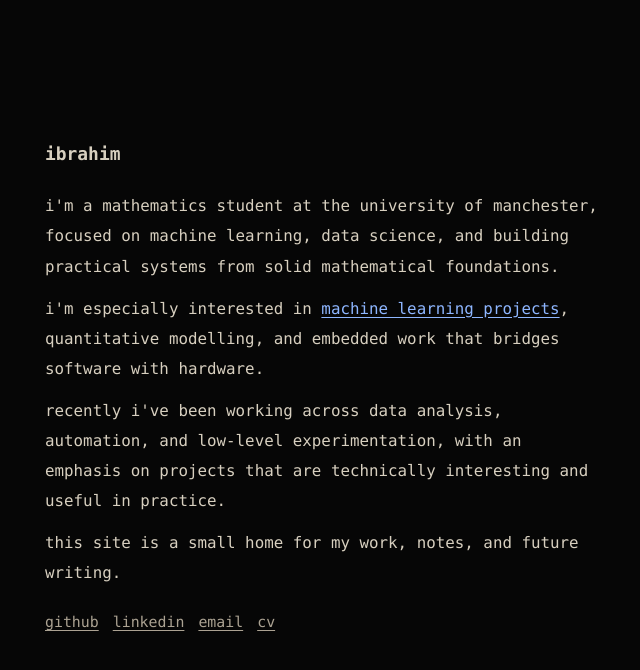
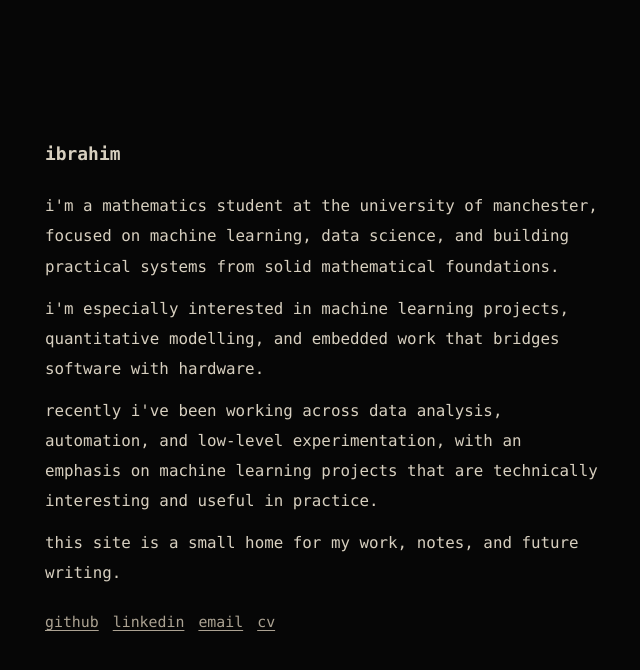
Before and after one commit to Ibrahim-Kashif/portfolio, a plain HTML site: page index.html in a window 1280 px wide. Shown: the whole page, without its empty margins (315-955 px from the left). Drawn offline with Linux system fonts and the light colour scheme.

Commit message:
Refine interests in machine learning projects
Updated interests to emphasize machine learning projects.

```diff
--- a/index.html
+++ b/index.html
@@ -90,13 +90,13 @@
       </p>
 
       <p>
-        i'm especially interested in <a href="https://github.com/yourusername?tab=repositories" target="_blank" rel="noopener noreferrer">machine learning projects</a>,
+        i'm especially interested in machine learning projects,
         quantitative modelling, and embedded work that bridges software with hardware.
       </p>
 
       <p>
         recently i've been working across data analysis, automation, and low-level experimentation,
-        with an emphasis on projects that are technically interesting and useful in practice.
+        with an emphasis on machine learning projects that are technically interesting and useful in practice.
       </p>
 
       <p>
```
